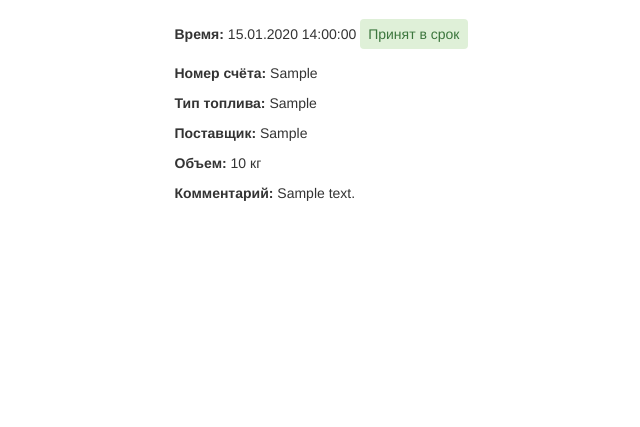
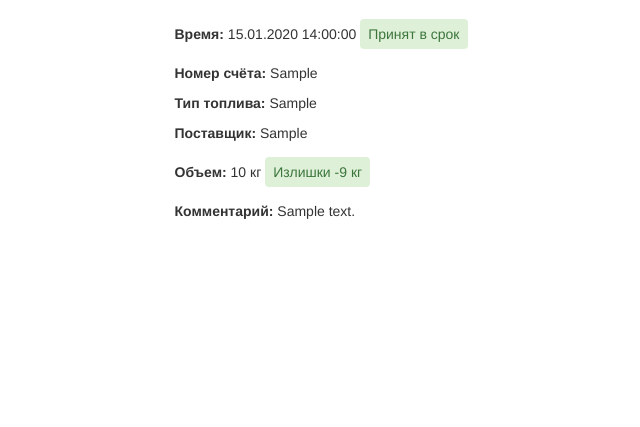
Before and after one commit to gorskii/fuel-tracker, a Django app: page /monitoring/details/1/ in a window 1280 px wide. Shown: the part 115-542 px from the top of the page, without its empty margins (8-648 px from the left). Run offline with Django 3.2, Linux system fonts and the light colour scheme; a user stored in the database is signed in; tables that the repository leaves empty hold one stand-in row (values such as "Sample post"); some libraries are stand-ins or nearby versions.

Commit message:
Fix fuel overflow condition

```diff
--- a/tracker/templates/tracker/monitoring.html
+++ b/tracker/templates/tracker/monitoring.html
@@ -59,7 +59,7 @@
             <h5>Статус вагона</h5>
             <span class="track-status alert-success">Вагон успешно принят</span>
             <span class="track-status alert-warning">Задержка вагона</span>
-            <span class="track-status alert-danger">Недостаток топлива в вагоне</span>
+            <span class="track-status alert-danger">Несоответствие количества топлива</span>
         </div>
         <hr/>
     {% else %}
--- a/tracker/templates/tracker/tracking_detail.html
+++ b/tracker/templates/tracker/tracking_detail.html
@@ -32,7 +32,13 @@
                 <span class="track-status alert-danger">
                     Недостаток {{ fuel_diff|key:track.railcar|floatformat:-4 }} кг
                 </span>
-            {% endif %}</p>
+            {% endif %}
+            {% if fuel_diff|key:track.railcar < 0 %}
+                <span class="track-status alert-success">
+                    Излишки {{ fuel_diff|key:track.railcar|floatformat:-4 }} кг
+                </span>
+            {% endif %}
+        </p>
         <p><b>Комментарий:</b> {{ track.comment }}</p>
     </div>
 {% endblock %}
```
